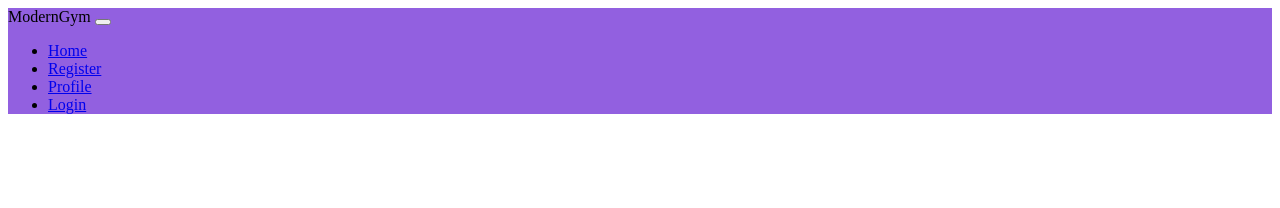
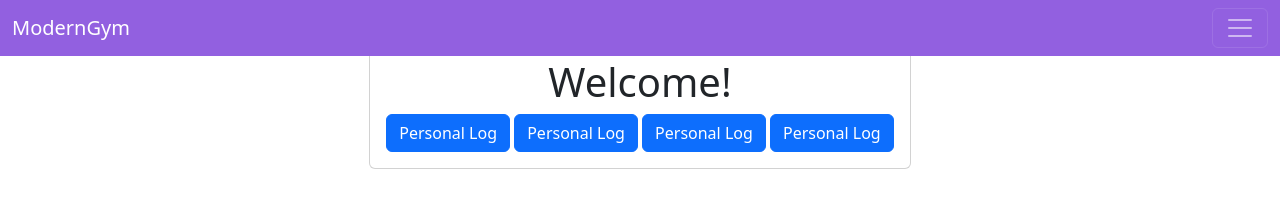
Before and after one commit to LethalEthan/APR, a plain HTML site: page profile.html in a window 1280 px wide. Drawn offline with nearby package versions, Linux system fonts and the light colour scheme.

Commit message:
profile page update

```diff
--- a/profile.html
+++ b/profile.html
@@ -4,8 +4,8 @@
     <meta charset="UTF-8">
     <meta name="viewport" content="width=device-width, initial-scale=1.0">
     <title>Document</title>
-</head>
-<body>
+    <link href="https://cdn.jsdelivr.net/npm/bootstrap@5.3.2/dist/css/bootstrap.min.css" rel="stylesheet" integrity="sha384-T3c6CoIi6uLrA9TneNEoa7RxnatzjcDSCmG1MXxSR1GAsXEV/Dwwykc2MPK8M2HN" crossorigin="anonymous">
+
     <nav class="navbar fixed-top" data-bs-theme="dark" style="background-color:#9260e0;">
         <div class="container-fluid">
             <span class="navbar-brand mb-0 h1">ModernGym</span>
@@ -15,21 +15,35 @@
             <div class="navbar-collapse collapse" id="navbarToggler">
                   <ul class="navbar-nav me-auto mb-2 mb-lg-0">
                     <li class="nav-item">
-                        <a class="nav-link active" aria-current="page" href="home.html">Home</a>
+                        <a class="nav-link active" aria-current="page" href="profile.html">Profile</a>
                     </li>
                     <li class="nav-item">
-                        <a class="nav-link" href="index.html">Register</a>
+                        <a class="nav-link" aria-current="page" href="home.html">Home</a>
                     </li>
                     <li class="nav-item">
-                        <a class="nav-link" aria-current="page" href="profile.html">Profile</a>
-                    </li>
-                    <li class="nav-item">
-                        <a class="nav-link" href="login.html">Login</a>
+                        <a class="nav-link" href="login.html">Logout</a>
                     </li>
                   </ul>
             </div>
         </div>
     </nav>
+</head>
+<body>
 
+
+   <div class="d-flex justify-content-center">
+        <div class="card text-center">
+            <div class="card-header">profile</div>
+            <div class="card-body">
+                <h1 class="card-title">Welcome!</h1>
+                <a href="" class="btn btn-primary">Personal Log</a>
+                <a href="" class="btn btn-primary">Personal Log</a>
+                <a href="" class="btn btn-primary">Personal Log</a>
+                <a href="" class="btn btn-primary">Personal Log</a>
+            </div>
+        </div>
+    </div>
+
+    <script src="https://cdn.jsdelivr.net/npm/bootstrap@5.3.2/dist/js/bootstrap.bundle.min.js" integrity="sha384-C6RzsynM9kWDrMNeT87bh95OGNyZPhcTNXj1NW7RuBCsyN/o0jlpcV8Qyq46cDfL" crossorigin="anonymous"></script>
 </body>
 </html>
```
Also changed, not shown: index.html (+4 -4 lines), login.html (+2 -0 lines).
